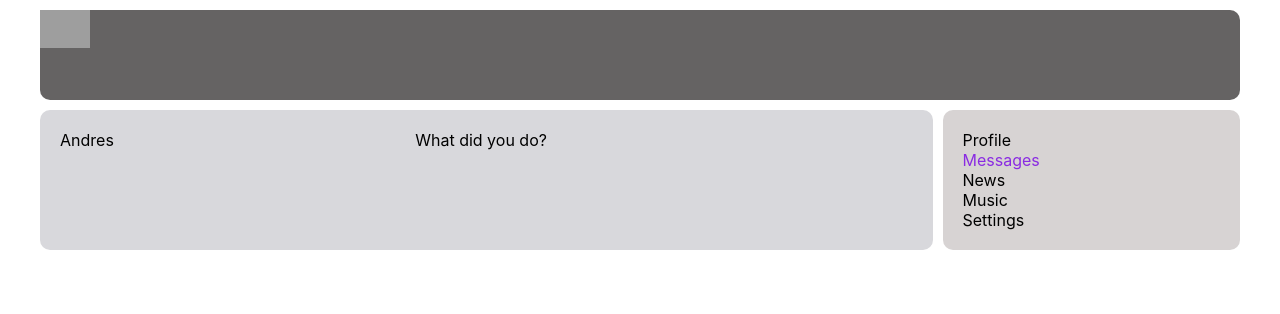
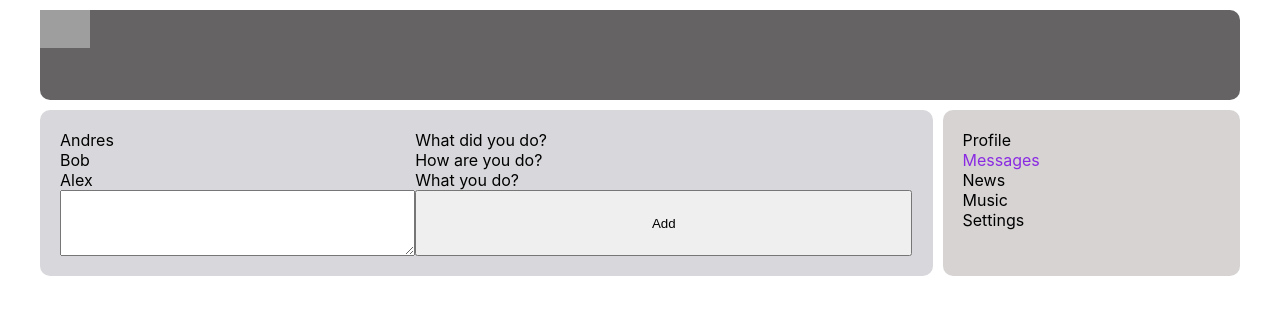
Before and after one commit to Bohdan2909/samurai-way-main-ts, a React (Create React App) app: page /dialogs in a window 1280 px wide. Shown: the top 314 px of the page. Built offline with nearby package versions, Linux system fonts and the light colour scheme; grey boxes are pictures that could not be loaded.

Commit message:
finished modul 4

```diff
--- a/src/App.css
+++ b/src/App.css
@@ -1,5 +1,4 @@
 .app-wrapper {
-
     display: grid;
     width: 1200px;
     grid-gap: 10px;
--- a/src/App.tsx
+++ b/src/App.tsx
@@ -5,16 +5,29 @@ import Navbar from './components/Navbar/Navbar';
 import Profile from './components/Profile/Profile';
 import Dialogs from './components/Dialogs/Dialogs';
 import {Route} from 'react-router-dom';
+import {StateType} from './redux/state';
 
-function App() {
+
+type AppType = {
+    state: StateType
+    addPost: (textMessage: string) => void
+}
+
+function App(props: AppType) {
     return (
-
         <div className="app-wrapper">
             <Header/>
             <Navbar/>
             <div className="app-wrapper-content">
-                <Route  path="/profile" component={Profile}/>
-                <Route exact path="/dialogs" component={Dialogs}/>
+                <Route path="/profile"
+                       render={() => <Profile posts={props.state.profilePage}
+                                              addPost={props.addPost}
+                       />}/>
+                <Route exact path="/dialogs"
+                       render={() => <Dialogs messages={props.state.dialogsPage.messageData}
+                                              dialogs={props.state.dialogsPage.dialogsData}
+
+                       />}/>
             </div>
         </div>
 
--- a/src/components/Dialogs/Dialogs.tsx
+++ b/src/components/Dialogs/Dialogs.tsx
@@ -1,43 +1,34 @@
 import React from 'react';
 import s from './Dialogs.module.css'
-import {NavLink} from 'react-router-dom';
-
-type DialogItemType = {
-    name: string
-    id: number
-}
-const DialogItem = (props: DialogItemType) => {
-    let path = `/dialogs/${props.id}`
-    return (
-        <div className={s.dialogsItems}>
-            <div className={s.item}>
-                <NavLink to={path}>{props.name}</NavLink>
-            </div>
-
-        </div>
-    );
-};
+import MessageItem from './MessageItem/MessageItem';
+import DialogsItem from './DialogsItem/DialogsITem';
+import {DialogsDataType, MessageDataType} from '../../redux/state';
 
 
-type MessageItem= {
-    message: string
+type DialogsType = {
+    dialogs: Array<DialogsDataType>
+    messages: Array<MessageDataType>
 }
-const MessageItem = (props: MessageItem) => {
-    return (
-        <div className={s.messages}>
-            <div className={s.message}>{props.message}</div>
-
-        </div>
-    );
-};
 
 
+const Dialogs = (props: DialogsType) => {
 
-const Dialogs = () => {
+    let dialogsElement = props.dialogs.map(d => <DialogsItem key={d.id} name={d.name} id={d.id}/>)
+    let messagesElement = props.messages.map(m => <MessageItem key={m.id} message={m.message}/>)
+    let refTextarea = React.createRef<HTMLTextAreaElement>()
+    const addMessage = () => {
+        alert(refTextarea.current?.value)
+    }
     return (
         <div className={s.dialogs}>
-          <DialogItem name={'Andres'} id={1}/>
-            <MessageItem message={'What did you do?'}/>
+            <div className={s.dialogsItem}>
+                {dialogsElement}
+            </div>
+            <div className={s.messages}>
+                {messagesElement}
+            </div>
+            <textarea ref={refTextarea} name="messages" id="" cols={2} rows={4}></textarea>
+            <button onClick={addMessage}>Add</button>
         </div>
     );
 };
--- /dev/null
+++ b/src/components/Dialogs/DialogsItem/DialogsITem.tsx
@@ -0,0 +1,23 @@
+import React from 'react';
+import s from '../Dialogs.module.css';
+import {NavLink} from 'react-router-dom';
+
+
+type DialogItemType = {
+    name: string
+    id: number
+}
+const DialogsITem = (props: DialogItemType) => {
+
+    let path = `/dialogs/${props.id}`
+    return (
+        <div className={s.dialogsItems}>
+            <div className={s.item}>
+                <NavLink to={path}>{props.name}</NavLink>
+            </div>
+
+        </div>
+    );
+};
+
+export default DialogsITem;
--- /dev/null
+++ b/src/components/Dialogs/MessageItem/MessageItem.tsx
@@ -0,0 +1,15 @@
+import s from '../Dialogs.module.css';
+import React from 'react';
+
+type MessageItemType = {
+    message: string
+}
+const MessageItem = (props: MessageItemType) => {
+    return (
+        <div className={s.messages}>
+            <div className={s.message}>{props.message}</div>
+
+        </div>
+    );
+};
+export default MessageItem
--- a/src/components/Profile/MyPosts/MyPosts.tsx
+++ b/src/components/Profile/MyPosts/MyPosts.tsx
@@ -1,28 +1,41 @@
 import React from 'react';
 import s from './MyPosts.module.css'
 import Post from './Post/Post';
+import {PostDataType} from '../../../redux/state';
 
-const MyPosts = () => {
+
+type MyPostsType = {
+    posts: Array<PostDataType>
+    addPost: (textMessage: string) => void
+}
+const MyPosts = (props: MyPostsType) => {
+    let refTextarea = React.createRef<HTMLTextAreaElement>()
+    const addPost = () => {
+        if(refTextarea.current){
+            props.addPost(refTextarea.current.value)
+            refTextarea.current.value=''
+        }
+    }
+    let postsElement = props.posts.map(post => <Post key={post.id} message={post.message} like={post.likesCount}/>)
     return (
         <div className={s.myPosts}>
             <h2>My posts</h2>
             <div className={s.textWrapper}>
-                <textarea className={s.textarea}
+                <textarea  ref={refTextarea} className={s.textarea}
                           placeholder={'Write your post...'}
                           name="post"
                           id="text"
                           cols={2}
                           rows={4}>
-
                 </textarea>
-                <button className={s.button}>Add post</button>
+                <button onClick={addPost}
+                        className={s.button}>
+                    Add post
+                </button>
             </div>
             <div className={s.posts}>
-                <Post message={'Hi, what are you doing?'} like={20}/>
-                <Post message={'I am learn React'} like={30}/>
-
+                {postsElement}
             </div>
-
         </div>
     );
 };
--- a/src/components/Profile/MyPosts/Post/Post.tsx
+++ b/src/components/Profile/MyPosts/Post/Post.tsx
@@ -7,6 +7,7 @@ type PostPropTypes ={
 }
 
 const Post = (props: PostPropTypes) => {
+
     return (
         <div className={s.item}>
             <img src="https://www.perunica.ru/uploads/posts/2011-10/1319832745_0_6065c_b70de565_l.jpg" alt="ava"/>
--- a/src/components/Profile/Profile.tsx
+++ b/src/components/Profile/Profile.tsx
@@ -1,19 +1,22 @@
 import React from 'react';
 import s from './Profile.module.css'
-import MyPosts from "./MyPosts/MyPosts";
+import MyPosts from './MyPosts/MyPosts';
 import ProfileInfo from './ProfileInfo/ProfileInfo';
+import {ProfilePageType} from '../../redux/state';
 
 
+type ProfileType = {
+    posts: ProfilePageType
+    addPost: (textMessage: string) => void
+}
 
-
-
-
-
-const Profile = () => {
+const Profile = (props: ProfileType) => {
     return (
         <div>
-           <ProfileInfo/>
-           <MyPosts/>
+            <ProfileInfo/>
+            <MyPosts posts={props.posts.postData}
+                     addPost={props.addPost}
+            />
         </div>
     );
 };
--- a/src/index.tsx
+++ b/src/index.tsx
@@ -1,12 +1,7 @@
 import React from 'react';
-import ReactDOM from 'react-dom';
-import './index.css';
-import App from './App';
-import {BrowserRouter} from 'react-router-dom';
+import {rerenderApp} from './render';
+import state from './redux/state';
 
-ReactDOM.render(
-    <BrowserRouter>
-        <App/>
-    </BrowserRouter>,
-    document.getElementById('root')
-);
+
+
+rerenderApp(state)
--- /dev/null
+++ b/src/redux/state.tsx
@@ -0,0 +1,58 @@
+import {rerenderApp} from '../render';
+
+export type PostDataType = {
+    id: number
+    message: string
+    likesCount: number
+}
+export type MessageDataType = {
+    id: number
+    message: string
+}
+export type DialogsDataType = {
+    id: number
+    name: string
+}
+export type ProfilePageType = {
+    postData: Array<PostDataType>
+}
+export type DialogsPageType = {
+    dialogsData: Array<DialogsDataType>
+    messageData: Array<MessageDataType>
+}
+export type StateType = {
+    profilePage: ProfilePageType
+    dialogsPage: DialogsPageType
+}
+
+let state: StateType = {
+    profilePage: {
+        postData: [
+            {id: 1, message: 'Hi how are you?', likesCount: 12},
+            {id: 2, message: 'Hi how are you?', likesCount: 13},
+            {id: 3, message: 'Hi how are you?', likesCount: 42},
+            {id: 4, message: 'Hi how are you?', likesCount: 32},
+        ]
+    },
+    dialogsPage: {
+        dialogsData: [
+            {id: 1, name: 'Andres'},
+            {id: 2, name: 'Bob'},
+            {id: 3, name: 'Alex'}
+        ],
+        messageData: [
+            {id: 1, message: 'What did you do?'},
+            {id: 2, message: 'How are you do?'},
+            {id: 3, message: 'What you do?'},
+        ]
+    }
+}
+export const addPost = (textMessage:string) => {
+    let newPost:PostDataType = {
+        id: 5, message: textMessage, likesCount: 42
+    }
+    state.profilePage.postData.push(newPost)
+    rerenderApp(state)
+}
+
+export default state;
--- /dev/null
+++ b/src/render.tsx
@@ -0,0 +1,19 @@
+import React from 'react';
+import ReactDOM from 'react-dom';
+import './index.css';
+import App from './App';
+import {BrowserRouter} from 'react-router-dom';
+import {addPost, StateType} from './redux/state'
+
+
+
+export let rerenderApp = (state: StateType) =>{
+    ReactDOM.render(
+        <BrowserRouter>
+            <App state={state}
+                 addPost={addPost}
+            />
+        </BrowserRouter>,
+        document.getElementById('root')
+    );
+}
```
